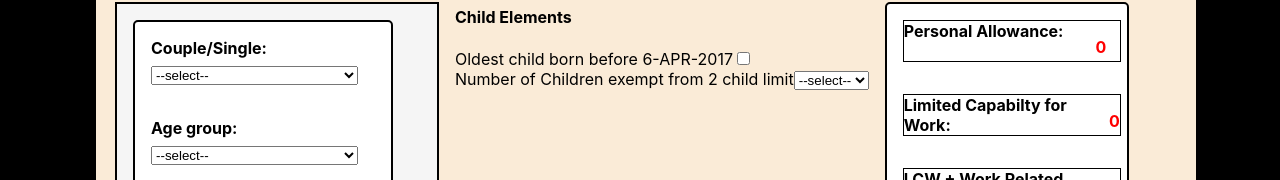
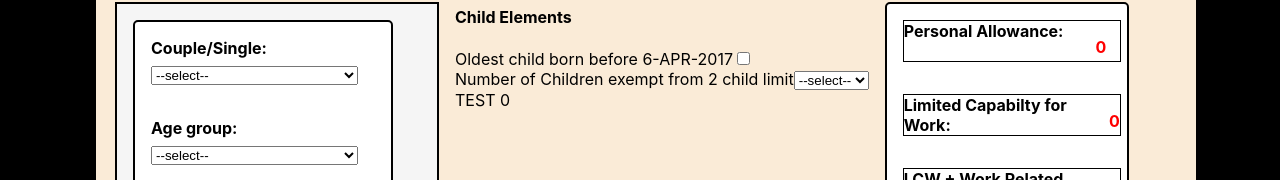
Before and after one commit to dnlstronge/benefitscalc2, a React (Create React App) app: page / in a window 1280 px wide. Shown: the part 151-331 px from the top of the page. Built offline with nearby package versions, Linux system fonts and the light colour scheme.

Commit message:
[x] - add logic to calculation

```diff
--- a/src/components/UC2/CHILD/CHILD.js
+++ b/src/components/UC2/CHILD/CHILD.js
@@ -2,8 +2,8 @@ import React, { useState } from "react";
 import classes from "./CHILD.module.css"
 import UCElements from "../UCElements/UCElements"
 
-const preARIL = UCElements.child_1st
-const postARIL = UCElements.child_2nd
+const preAPRIL = UCElements.child_1st
+const postAPRIL = UCElements.child_2nd
 
 const CHILD = ({ setPropState }) => {
 
@@ -15,16 +15,24 @@ const CHILD = ({ setPropState }) => {
 
     }
     const calcChildren = (n) => {
-        if(oldest && n == 1) {
-            return preARIL
+
+        if(oldest === true && n === 1) {
+            return preAPRIL
         }
-        if(oldest && n > 1 ) {
-            return (n * postARIL - postARIL) + preARIL
+        if(oldest === true && n > 1 ) {
+            return (n * postAPRIL - postAPRIL) + preAPRIL
+        }
+        else {
+            return n * postAPRIL
         }
     }
 
     const handleChildren = (e) => {
-
+        if(e.target.value === 0 ) {
+            return
+        } else {
+            return  setNumChildren(calcChildren(e.target.value))
+        }
     }
     return (
         <React.Fragment>
@@ -39,7 +47,7 @@ const CHILD = ({ setPropState }) => {
           {/* oldest born after */}
           <div className={classes.sub_container}>
             <label className={classes.child_label} htmlFor="children_selection"> Number of Children exempt from 2 child limit
-                <select className={classes.child_select} id="children_selection">
+                <select onChange={handleChildren} className={classes.child_select} id="children_selection">
                     <option value="0">--select--</option>
                     <option value="0">none</option>
                     <option value="1">1</option>
@@ -54,6 +62,7 @@ const CHILD = ({ setPropState }) => {
                     <option value="10">10</option>
                 </select>
             </label>
+            <div>TEST {numChildren} </div>
           </div>
 
 
```
